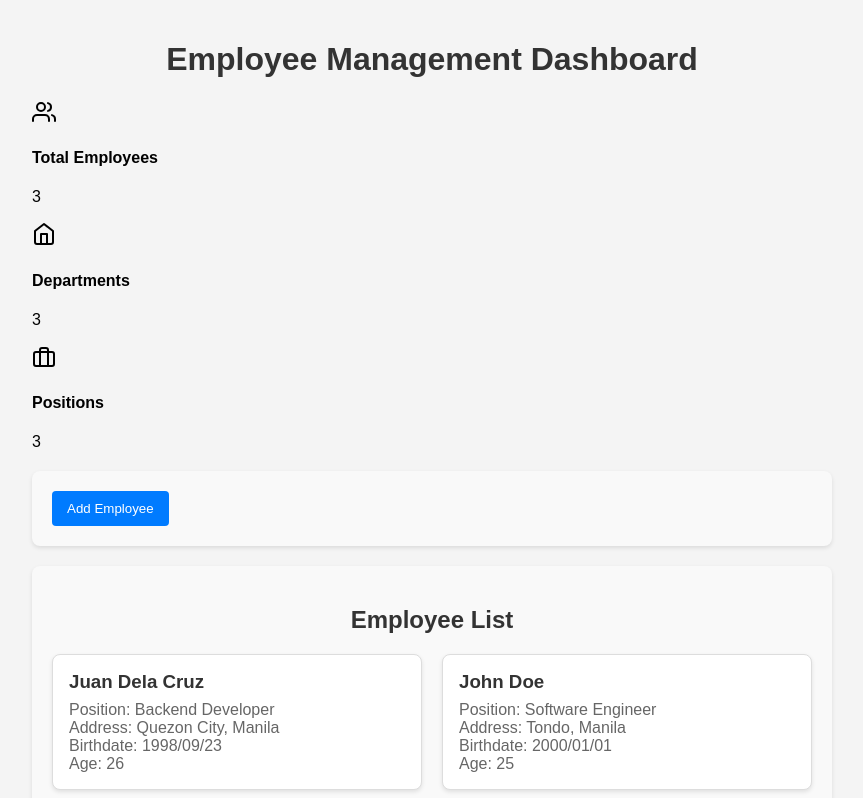
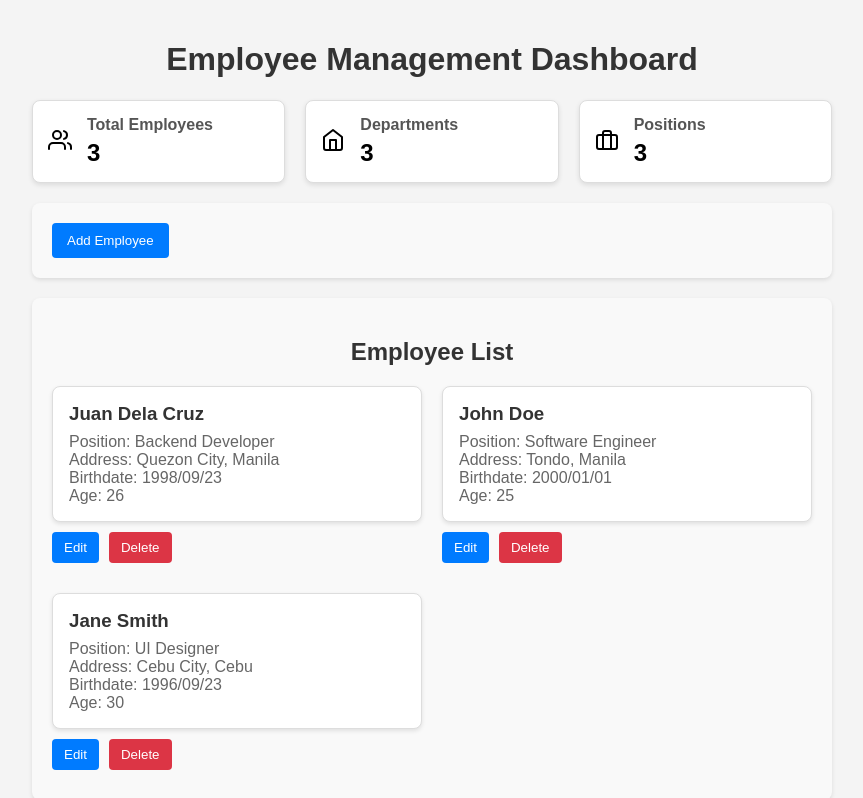
Before and after one commit to CharlotteJoyceDCB/employee-dashboard, a React (Vite) app: page / in a window 1280 px wide. Shown: the top 798 px of the page, without its empty margins (208-1071 px from the left). Built offline with nearby package versions, Linux system fonts and the light colour scheme.

Commit message:
Added css styling to DashboardSummary

```diff
--- a/src/components/DashboardSummary.jsx
+++ b/src/components/DashboardSummary.jsx
@@ -1,5 +1,6 @@
 import React from "react";
 import { Users, Home, Briefcase } from "react-feather";
+import "../styles/DashboardSummary.css";
 
 const DashboardSummary = () => {
     const stats = [
--- /dev/null
+++ b/src/styles/DashboardSummary.css
@@ -0,0 +1,32 @@
+.dashboard-summary {
+    display: flex;
+    gap: 20px;
+    justify-content: space-between;
+    margin: 20px 0;
+  }
+
+.summary-card {
+    flex: 1;
+    display: flex;
+    align-items: center;
+    padding: 15px;
+    border: 1px solid #ddd;
+    border-radius: 8px;
+    box-shadow: 0 2px 5px rgba(0, 0, 0, 0.1);
+    background-color: #fff;
+}
+.icon {
+    font-size: 2rem;
+    margin-right: 15px;
+}
+.details h4 {
+    margin: 0;
+    font-size: 1rem;
+    color: #555;
+}
+.details p {
+    margin: 5px 0 0;
+    font-size: 1.5rem;
+    font-weight: bold;
+    color: #000;
+}
```
